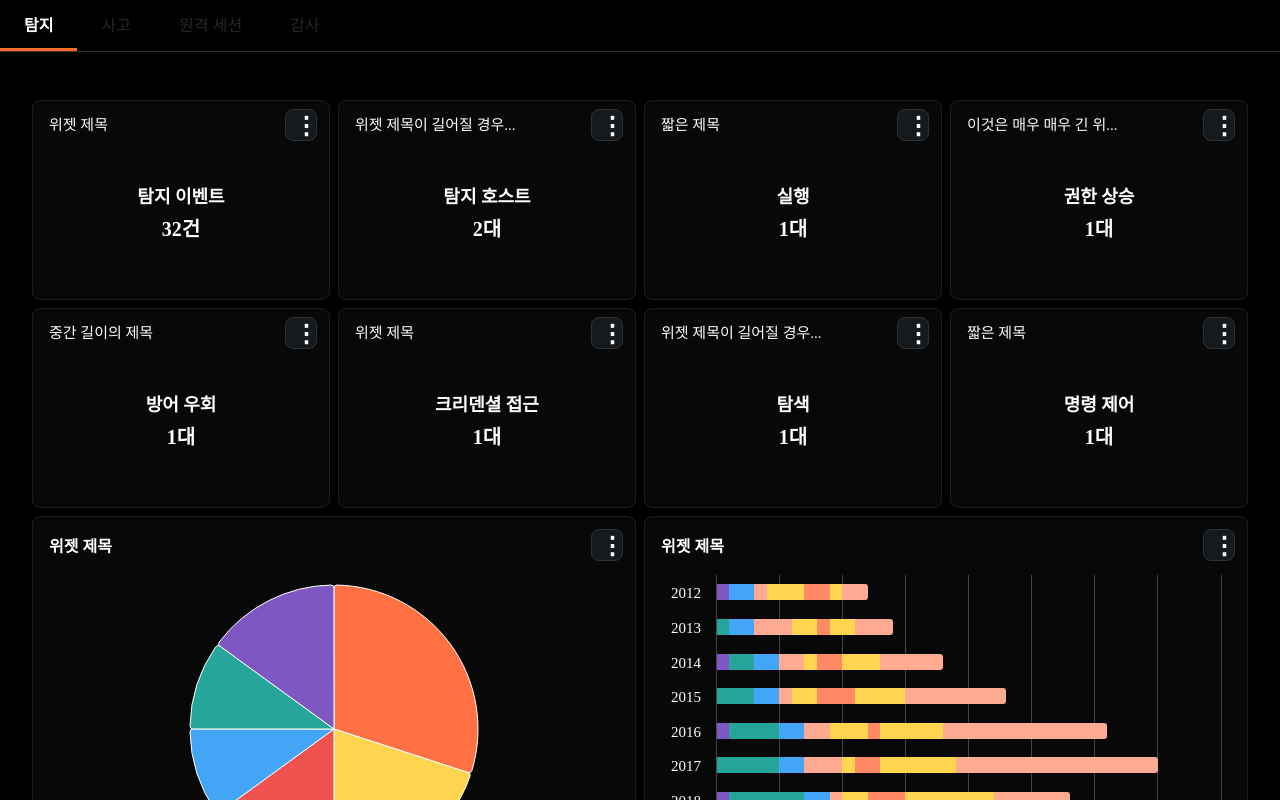
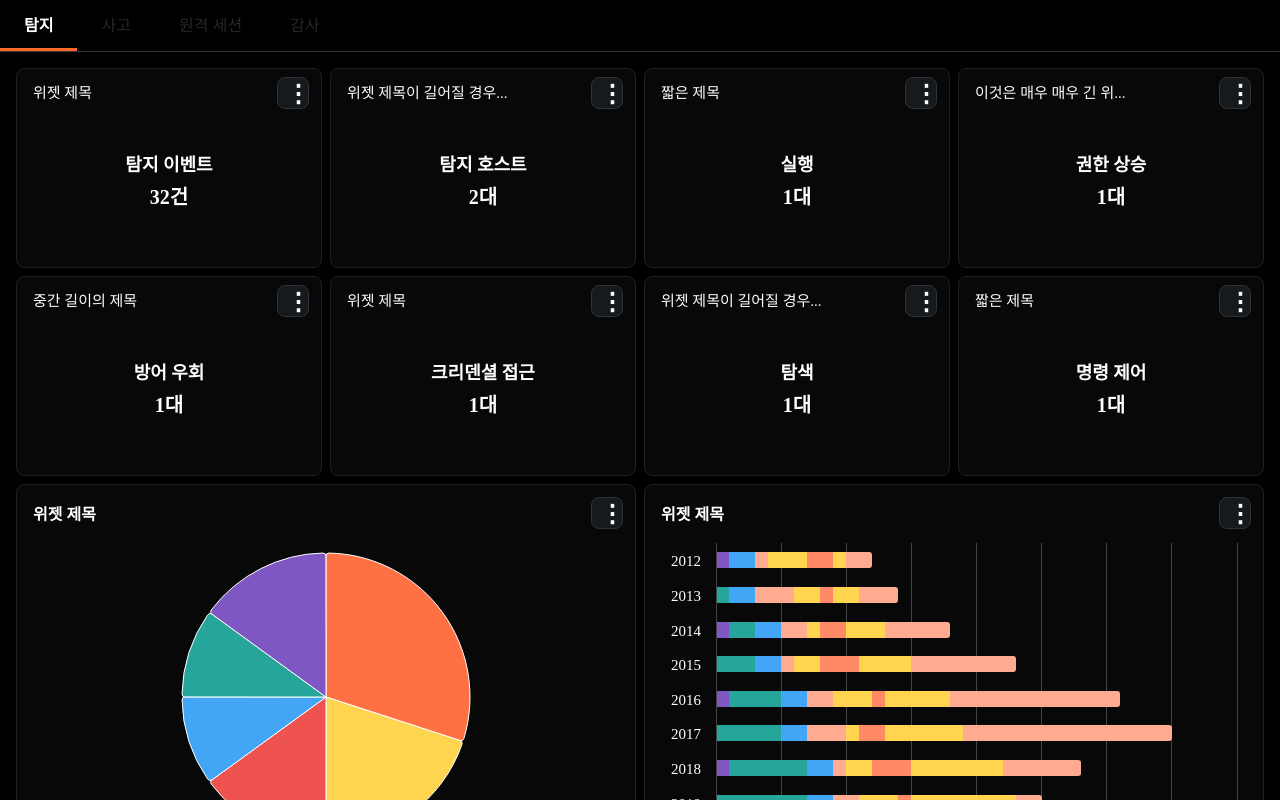
Before and after one commit to Sotatek-HieuTran5/Sonar-dashboard, a React (Vite) app: page / in a window 1280 px wide. Shown: the top 800 px of the page. Built offline with nearby package versions, Linux system fonts and the light colour scheme; a web font is replaced by a local one.

Commit message:
feat: update padding

```diff
--- a/src/Dashboard.tsx
+++ b/src/Dashboard.tsx
@@ -23,13 +23,12 @@ export const Dashboard: React.FC = () => {
   ];
 
   function getLabel(idx: number) {
-    // Cycle through the labels for demo; you can randomize if you want
     return statBoxLabels[idx % statBoxLabels.length];
   }
 
   return (
     <div className="dashboard-root">
-      <div style={{ marginBottom: 16 }}>
+      <div>
         <div style={{ display: "flex", borderBottom: "1px solid #333" }}>
           {tabNames.map((name, idx) => (
             <button
--- a/src/index.css
+++ b/src/index.css
@@ -2150,7 +2150,7 @@ pre[class*="language-"] {
 }
 .dashboard-container {
   margin: 0 auto;
-  padding: 32px;
+  padding: 16px;
   box-sizing: border-box;
 }
 .stat-grid {
```
